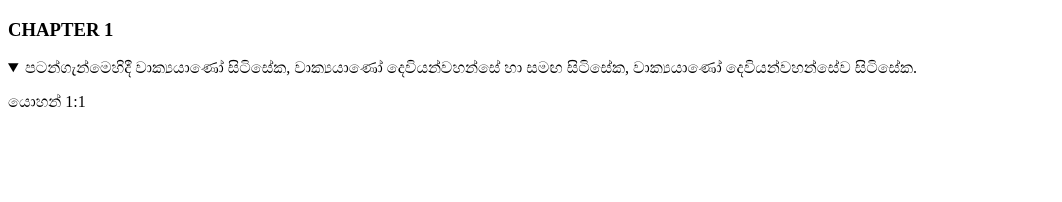
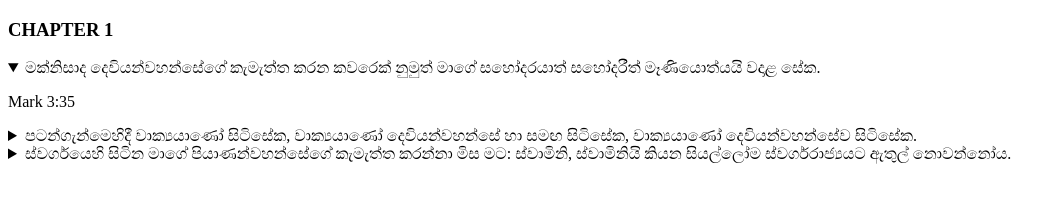
Before and after one commit to triasapologia/Holy-Bible, a plain HTML site: page index.html in a window 1280 px wide. Both pictures are taken after a click on the heading 640 px from the left and 68 px from the top of the page. Shown: the whole page, without its empty margins (0-1062 px from the left). Drawn offline with Linux system fonts and the light colour scheme.

Commit message:
2026/09/07

```diff
--- a/Find/data.json
+++ b/Find/data.json
@@ -1,4 +1,4 @@
 [
 
-    "John 1:1"
+    "John 1:1", "Matthew 7:21", "Mark 3:35"
 ]
--- a/index.html
+++ b/index.html
@@ -15,11 +15,19 @@
 <h3>CHAPTER 1</h3>
 
 <details>
-  <summary>පටන්ගැන්මෙහිදී වාක්‍යයාණෝ සිටිසේක, වාක්‍යයාණෝ දෙවියන්වහන්සේ හා සමඟ සිටිසේක, වාක්‍යයාණෝ දෙවියන්වහන්සේව සිටිසේක.</summary>
-  <p>යොහන් 1:1</p>
+  <summary>මක්නිසාද දෙවියන්වහන්සේගේ කැමැත්ත කරන කවරෙක් නුමුත් මාගේ සහෝදරයාත් සහෝදරීත් මෑණියොත්යයි වදාළ සේක.</summary>
+  <p>Mark 3:35</p>
 </details>
 
+<details>
+  <summary>පටන්ගැන්මෙහිදී වාක්‍යයාණෝ සිටිසේක, වාක්‍යයාණෝ දෙවියන්වහන්සේ හා සමඟ සිටිසේක, වාක්‍යයාණෝ දෙවියන්වහන්සේව සිටිසේක.</summary>
+  <p>John 1:1</p>
+</details>
 
+<details>
+  <summary>ස්වර්ගයෙහි සිටින මාගේ පියාණන්වහන්සේගේ කැමැත්ත කරන්නා මිස මට: ස්වාමිනි, ස්වාමිනියි කියන සියල්ලෝම ස්වර්ගරාජ්‍යයට ඇතුල් නොවන්නෝය.</summary>
+  <p>Matthew 7:21</p>
+</details>
 
 
 </body>
```
